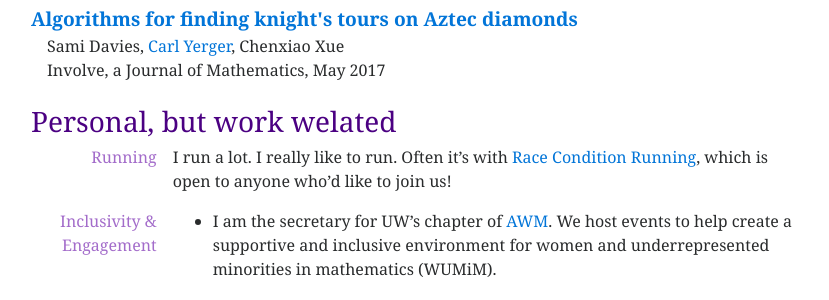
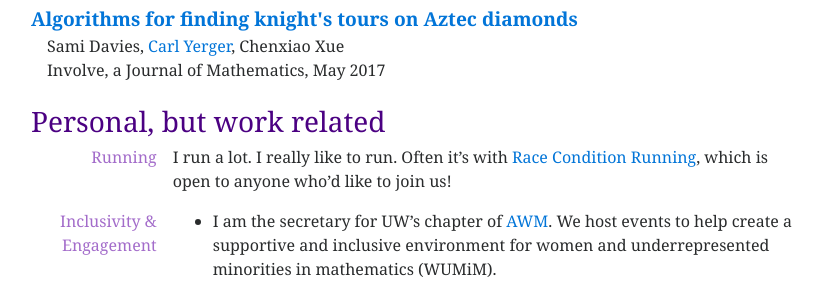
Before and after one commit to trinity24/trinity24.github.io, a Jekyll site: the page built from index.html, in a window 1280 px wide. Shown: the part 1530-1830 px from the top of the page, without its empty margins (224-1053 px from the left). Built offline with Jekyll 4.4.1, drawn with Linux system fonts in a browser that asks for light colours.

Commit message:
fix typo

```diff
--- a/index.html
+++ b/index.html
@@ -70,7 +70,7 @@ the University of Illinois at Chicago</a>.
 </section>
 
 
-<h3 style="color:Indigo;">Personal, but work welated</h3>
+<h3 style="color:Indigo;">Personal, but work related</h3>
 <section id="personal">
     {% for post in site.posts %} {% if post.personal == true %}
     <div class="news-item">
```
